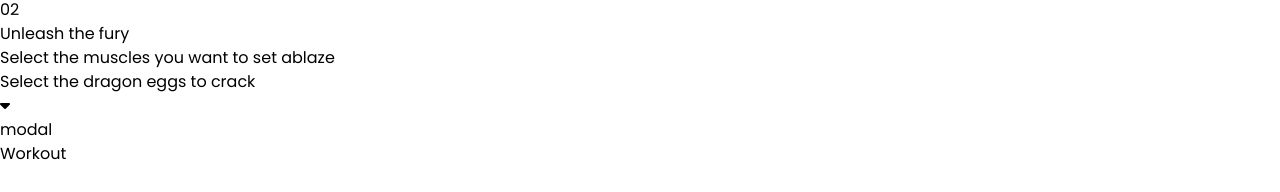
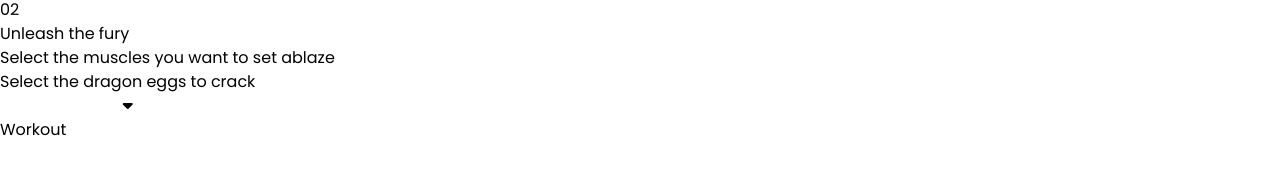
Before and after one commit to Parker2127/fire-fit-app, a React (Vite) app: page / in a window 1280 px wide. Shown: the part 266-458 px from the top of the page. Built offline with nearby package versions, Linux system fonts and the light colour scheme.

Commit message:
toggleModal | useState

```diff
--- a/src/components/Generator.jsx
+++ b/src/components/Generator.jsx
@@ -1,4 +1,4 @@
-import React from 'react'
+import React, {useState} from 'react'
 import SectionWrapper from './SectionWrapper'
 import { WORKOUTS } from '../utils/fire'
 
@@ -18,7 +18,14 @@ function Header(props){
 
 export default function Generator() {
 
-  let showModal = true;
+    const [showModal, setShowModal] = useState(false)
+
+//   let showModal = false;
+
+  function toggleModal(){
+    setShowModal(!showModal)
+  }
+
   return (
    <SectionWrapper header={"generate your workout"} title= {['Enter', 'The', 'Dragon']}> {/* adding header for the use case of banners */}
 
@@ -41,12 +48,12 @@ export default function Generator() {
 
      <Header index={'02'} title="Unleash the fury" description="Select the muscles you want to set ablaze"/>
 
-     <div className='bg-slate-950 p-3 border border-solid border-orange-600 rounded-lg'>
+     <div className='bg-slate-950 flex flex-col border border-solid border-orange-600 rounded-lg'>
         {/*Code to add the dropdown */}
-         <div className='relative flex items-center justify-center'>
+         <button onClick= {toggleModal} className='relative flex p-3 items-center justify-center'>
             <p>Select the dragon eggs to crack</p>
             <i className="fa-solid absolute right-3 top-1/2  -translate-y-1/2 fa-caret-down"></i>
-         </div>
+         </button>
          {showModal && (
             <div>modal</div>
          )}
```
